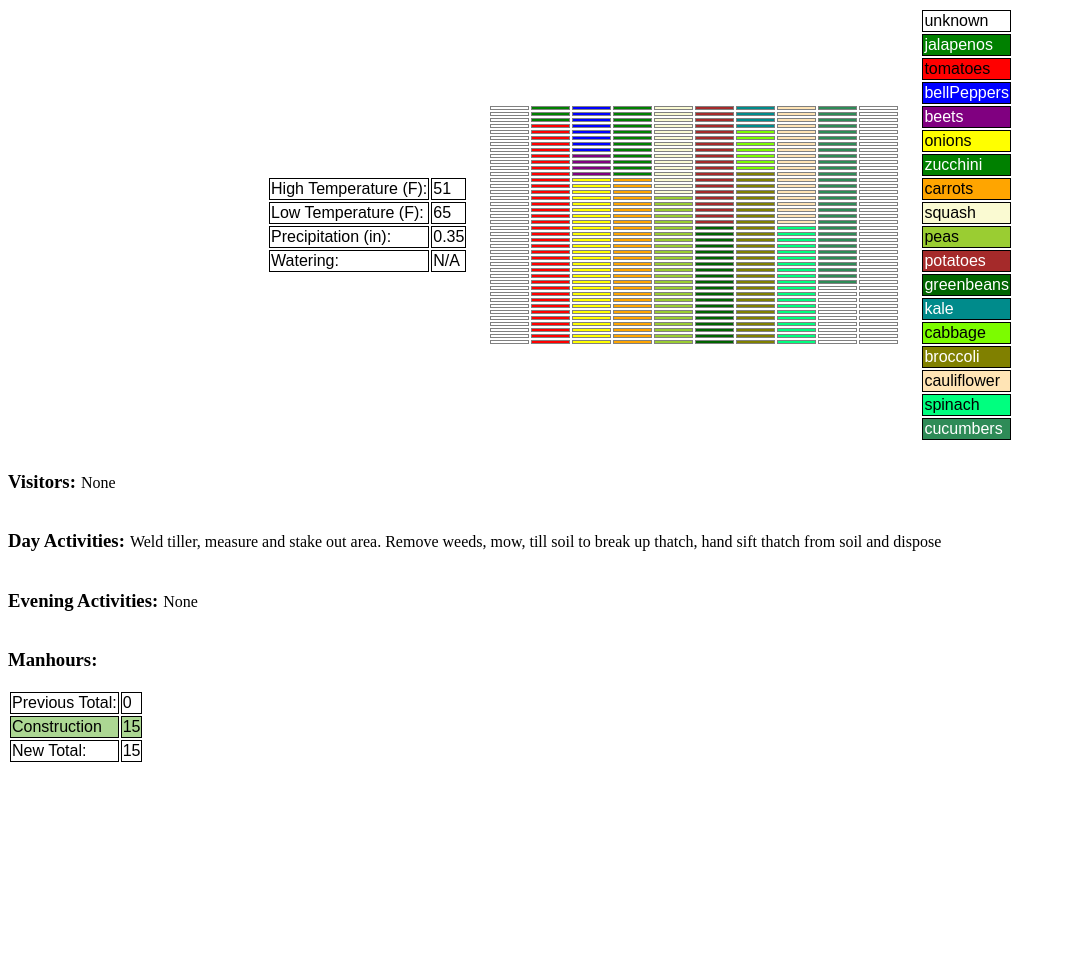
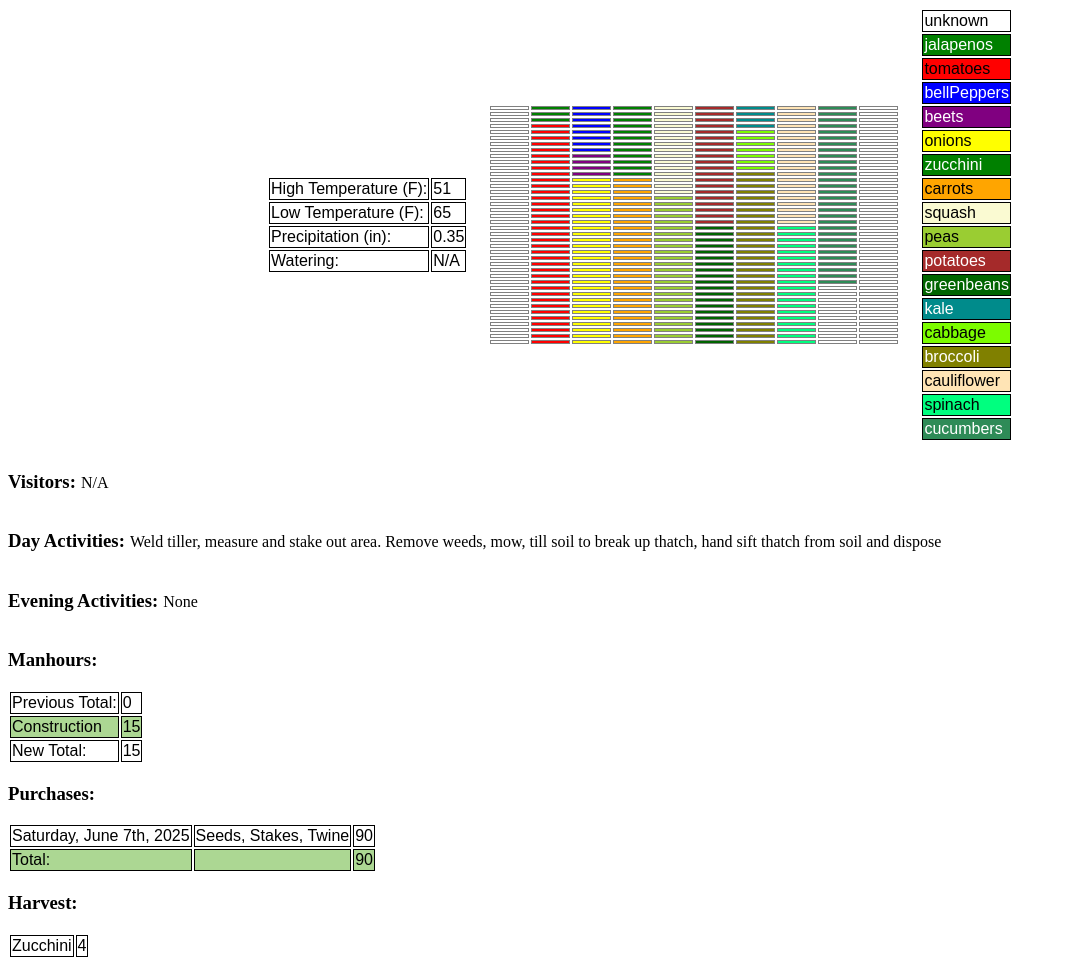
Before and after one commit to pwkoski/pwkoski.github.io, a plain HTML site: page dcr.html in a window 1280 px wide. Shown: the part 649-1616 px from the top of the page, without its empty margins (0-1066 px from the left). Before the commit the page ends 1421 px from the top, so only its background shows below. Drawn offline with Linux system fonts and the light colour scheme.

Commit message:
Added purchases, harvest tables

```diff
--- a/dcr.html
+++ b/dcr.html
@@ -53,6 +53,8 @@
         </div>
         <div id="purchases">
         </div>
+        <div id="harvest">
+        </div>
         <div id="dcr">
             <script type="module" src="dcr.js"></script>
         </div>
--- a/dcr.js
+++ b/dcr.js
@@ -4,7 +4,7 @@ import { layout } from "./dcrlayoutdata.js";
 let page = 0;
 generateDCR(page);
 
-//MAN HOURS, PURCHASES, PHOTO CORRECT
+//PHOTO CORRECT
 
 function generateDCR(pageNumber) {
 
@@ -18,6 +18,7 @@ function generateDCR(pageNumber) {
   addActivities(pageNumber);
   addManHours(pageNumber);
   addPurchases(pageNumber);
+  addHarvest(pageNumber);
 }
 
 function addPrev() {
@@ -364,6 +365,7 @@ function addActivities(pageNumber) {
 //     "eveningActivities": "None",
 //     "manHours": ["Paul", 7.5, "Derek", 7.5],
 //     "purchases": ["Seeds, Stakes, Twine", 90.00],
+//     "harvest": ["Stuff", 20],
 //     "image_url": ["https://picsum.photos/200", "https://picsum.photos/300", "https://picsum.photos/400"],
 //   }]
 
@@ -439,11 +441,127 @@ function addManHours(pageNumber) {
 
   manhoursText.appendChild(manhoursTable);
 
-
-
-
 }
 
 function addPurchases(pageNumber) {
 
+  let total = 0.0;
+
+  //get divs
+  const purchasesDiv = document.getElementById("purchases");
+  //clear existing content
+  purchasesDiv.innerHTML = "";
+
+  // Create purchases content
+  const purchasesHeading = document.createElement("h3");
+  purchasesHeading.innerText = "Purchases:  ";
+
+  //Add content to divs
+  purchasesDiv.appendChild(purchasesHeading);
+
+  //Create div for text
+  const purchasesText = document.createElement('div');
+  purchasesText.setAttribute("id", "purchasesText");
+  purchasesDiv.appendChild(purchasesText);
+
+  //Create table
+  const purchasesTable = document.createElement("table");
+  const purchasesBody = document.createElement("tbody");
+
+  for (let i = 0; i <= pageNumber; i++) {
+    total = total + data[i].purchases[1];
+    let row = document.createElement("tr");
+    let date = document.createElement("td");
+    let type = document.createElement("td");
+    let amount = document.createElement("td");
+    let dateText = document.createTextNode(data[i].date);
+    let typeText = document.createTextNode(data[i].purchases[0]);
+    let amountText = document.createTextNode(data[i].purchases[1]);
+    date.appendChild(dateText);
+    type.appendChild(typeText);
+    amount.appendChild(amountText);
+    row.appendChild(date);
+    row.appendChild(type);
+    row.appendChild(amount);
+    purchasesBody.appendChild(row);
+
+  }
+    let totalRow = document.createElement("tr");
+    let totalHeading = document.createElement("td");
+    let totalBlank = document.createElement("td");
+    let totalAmount = document.createElement("td");
+    let totalHeadingText = document.createTextNode("Total:  ");
+    let totalBlankText = document.createTextNode("     ");
+    let totalAmountText = document.createTextNode(total);
+    totalHeading.appendChild(totalHeadingText);
+    totalBlank.appendChild(totalBlankText);
+    totalAmount.appendChild(totalAmountText);
+    totalRow.appendChild(totalHeading);
+    totalRow.appendChild(totalBlank);
+    totalRow.appendChild(totalAmount);
+    purchasesBody.appendChild(totalRow);
+    purchasesTable.appendChild(purchasesBody);
+    purchasesText.appendChild(purchasesTable);
+
 }
+
+function addHarvest(pageNumber) {
+
+  let harvestObject = {};
+
+  //get div
+  const harvestDiv = document.getElementById("harvest");
+  //clear existing content
+  harvestDiv.innerHTML = "";
+
+  // Create purchases content
+  const harvestHeading = document.createElement("h3");
+  harvestHeading.innerText = "Harvest:  ";
+
+  //Add content to divs
+  harvestDiv.appendChild(harvestHeading);
+
+  //Create div for text
+  const harvestText = document.createElement('div');
+  harvestText.setAttribute("id", "harvestText");
+  harvestDiv.appendChild(harvestText);
+
+  //Create table
+  const harvestTable = document.createElement("table");
+  const harvestBody = document.createElement("tbody");
+
+  //Create harvestObject
+  for (let i = 0; i <= pageNumber; i++) {
+
+    for (let j = 0; j < data[i].harvest.length; j += 2) {
+      if (data[i].harvest[j] in harvestObject) {
+        harvestObject[data[i].harvest[j]] = harvestObject[data[i].harvest[j]] + data[i].harvest[j+1];
+      }
+      else {
+        harvestObject[data[i].harvest[j]] = data[i].harvest[j+1];
+      }
+      }
+    }
+
+    //Create table
+    for (var key in harvestObject) {
+      if (!harvestObject.hasOwnProperty(key)) {
+          //The current property is not a direct property of p
+          continue;
+      }
+      let row = document.createElement("tr");
+      let type = document.createElement("td");
+      let amount = document.createElement("td");
+      let typeText = document.createTextNode(key);
+      let amountText = document.createTextNode(harvestObject[key]);
+      type.appendChild(typeText);
+      amount.appendChild(amountText);
+      row.appendChild(type);
+      row.appendChild(amount);
+      harvestBody.appendChild(row);
+    }
+
+    harvestTable.appendChild(harvestBody);
+    harvestText.appendChild(harvestTable);
+
+}
--- a/dcrdata.js
+++ b/dcrdata.js
@@ -6,11 +6,12 @@ export const data = [
     "lowTemp": 65.0,
     "precip": 0.35,
     "watering": "N/A",
-    "visitors": "None",
+    "visitors": "N/A",
     "dayActivities": "Weld tiller, measure and stake out area. Remove weeds, mow, till soil to break up thatch, hand sift thatch from soil and dispose",
     "eveningActivities": "None",
     "manHours": ["Construction", 15.0],
     "purchases": ["Seeds, Stakes, Twine", 90.00],
+    "harvest": ["Zucchini", 4.0],
     "image_url": ["https://picsum.photos/200", "https://picsum.photos/300", "https://picsum.photos/400"],
   },
   {
@@ -19,11 +20,12 @@ export const data = [
     "lowTemp": 55.0,
     "precip": 0.0,
     "watering": "N/A",
-    "visitors": "Joslyn Dunbar",
+    "visitors": "N/A",
     "dayActivities": "Spread manure, till into soil, create garden layout, source fencing from closest supplier",
     "eveningActivities": "Trip to farm supply store to purchase fencing",
     "manHours": ["Construction", 22.0],
     "purchases": ["Fenceposts", 300.00],
+    "harvest": ["Beans", 200.0, "Cucumbers", 3.0],
     "image_url": ["https://picsum.photos/400", "https://picsum.photos/300", "https://picsum.photos/200"],
   },
   {
@@ -32,11 +34,12 @@ export const data = [
     "lowTemp": 49.0,
     "precip": 0.79,
     "watering": "N/A",
-    "visitors": "None",
+    "visitors": "N/A",
     "dayActivities": "None",
     "eveningActivities": "Pick up fencing 2 heavy duty, 1 light duty, work gloves, and zip ties from Menards. Pick up fence pounder/work gloves/hoe/ladder from parents.",
     "manHours": ["Construction", 3.0],
     "purchases": ["Fencing", 90.00],
+    "harvest": ["Zucchini", 4.0],
     "image_url": ["https://picsum.photos/300", "https://picsum.photos/400", "https://picsum.photos/300"],
   },
 
```
